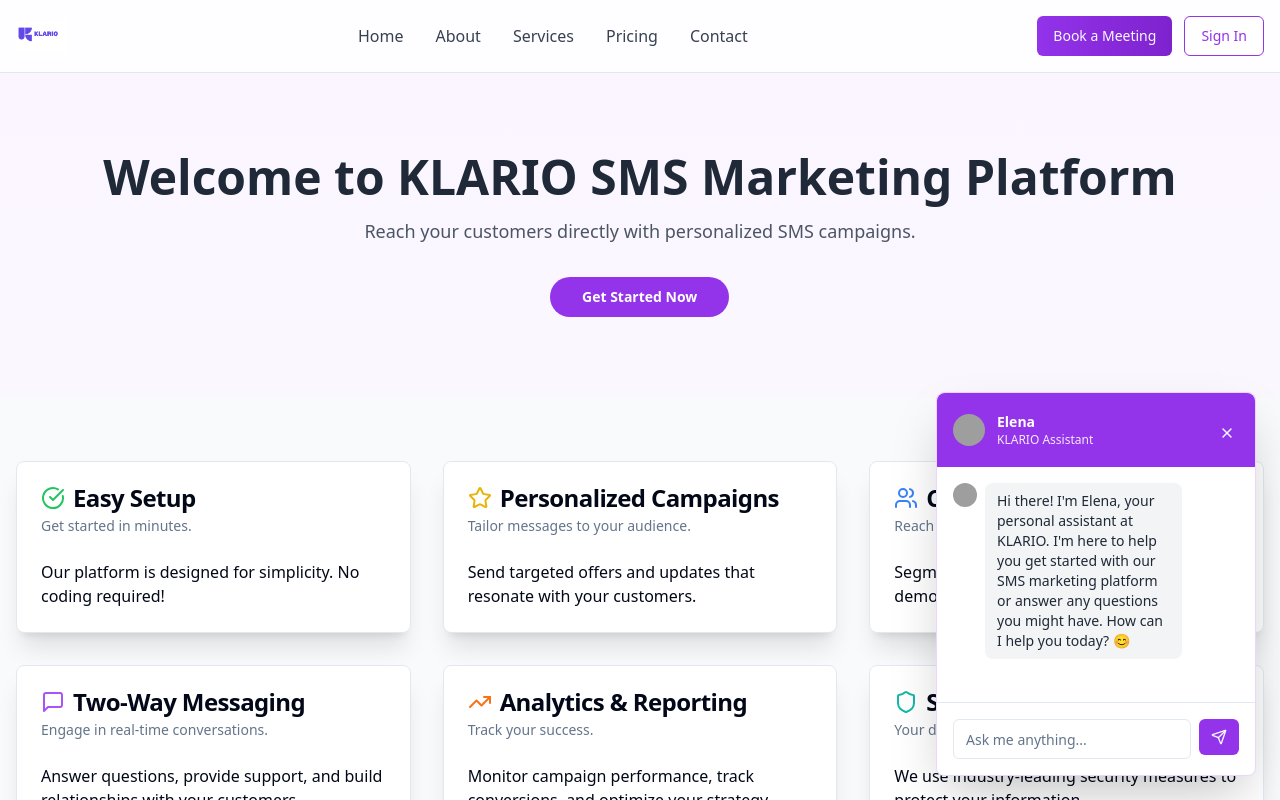
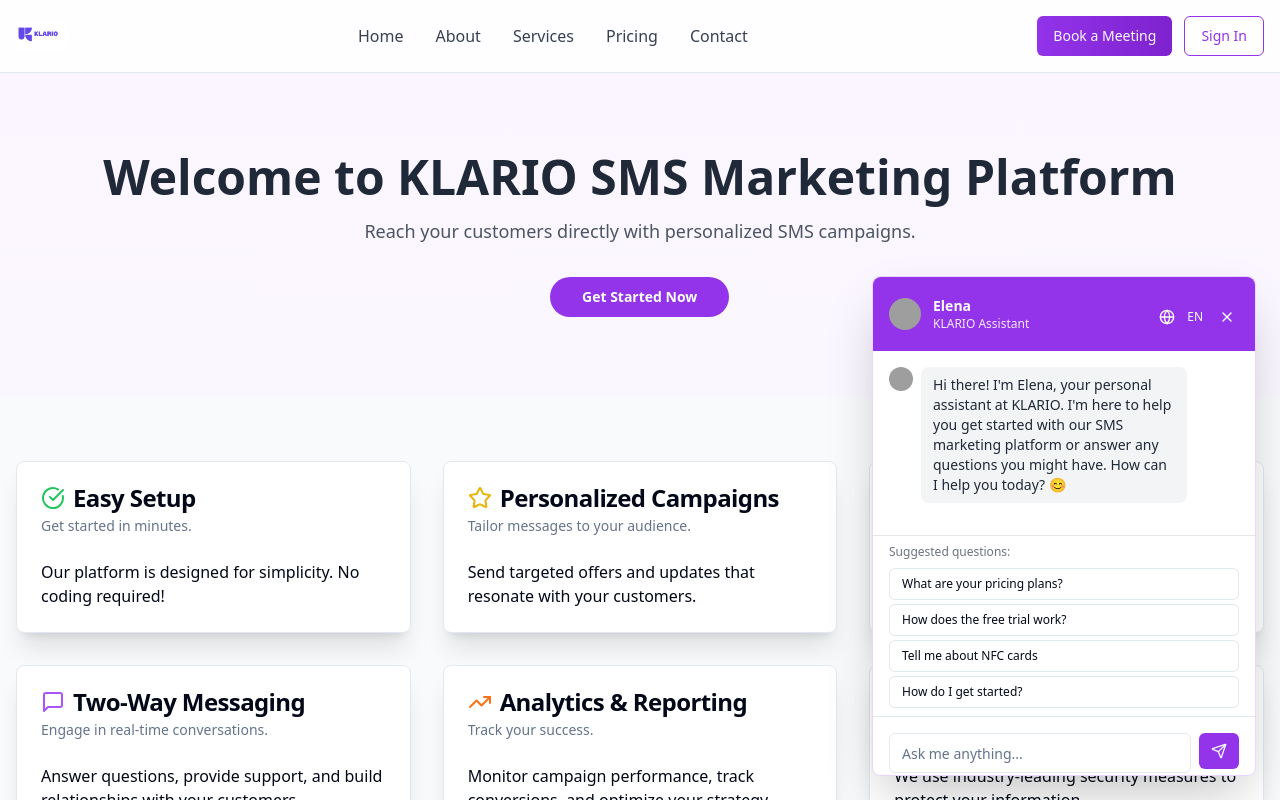
Before and after one commit to omdaintech/klario-tech, a React (Vite) app: page / in a window 1280 px wide. Both pictures are taken after a click on the button 1224 px from the left and 728 px from the top of the page. Shown: the top 800 px of the page. Built offline with nearby package versions, Linux system fonts and the light colour scheme; grey boxes are pictures that could not be loaded.

Commit message:
Fix: Enhance AI chatbot Elena
- Added Elena's picture, enabled English and Swedish support, adjusted chatbot positioning, ensured all chats are visible, and added suggested questions.

```diff
--- a/src/components/AIChatbot.tsx
+++ b/src/components/AIChatbot.tsx
@@ -4,7 +4,7 @@ import { Button } from "@/components/ui/button";
 import { Card, CardContent, CardHeader } from "@/components/ui/card";
 import { Input } from "@/components/ui/input";
 import { Avatar, AvatarFallback, AvatarImage } from "@/components/ui/avatar";
-import { MessageCircle, X, Send } from "lucide-react";
+import { MessageCircle, X, Send, Globe } from "lucide-react";
 
 interface Message {
   id: string;
@@ -15,14 +15,8 @@ interface Message {
 
 const AIChatbot = () => {
   const [isOpen, setIsOpen] = useState(false);
-  const [messages, setMessages] = useState<Message[]>([
-    {
-      id: '1',
-      text: "Hi there! I'm Elena, your personal assistant at KLARIO. I'm here to help you get started with our SMS marketing platform or answer any questions you might have. How can I help you today? 😊",
-      sender: 'bot',
-      timestamp: new Date()
-    }
-  ]);
+  const [language, setLanguage] = useState<'en' | 'sv'>('en');
+  const [messages, setMessages] = useState<Message[]>([]);
   const [inputValue, setInputValue] = useState('');
   const [isTyping, setIsTyping] = useState(false);
   const messagesEndRef = useRef<HTMLDivElement>(null);
@@ -35,7 +29,22 @@ const AIChatbot = () => {
     scrollToBottom();
   }, [messages]);
 
-  const faqResponses: { [key: string]: string } = {
+  // Initialize with welcome message based on language
+  useEffect(() => {
+    const welcomeMessage = language === 'sv'
+      ? "Hej! Jag är Elena, din personliga assistent på KLARIO. Jag är här för att hjälpa dig komma igång med vår SMS-marknadsföringsplattform eller svara på frågor du kan ha. Hur kan jag hjälpa dig idag? 😊"
+      : "Hi there! I'm Elena, your personal assistant at KLARIO. I'm here to help you get started with our SMS marketing platform or answer any questions you might have. How can I help you today? 😊";
+
+    setMessages([{
+      id: '1',
+      text: welcomeMessage,
+      sender: 'bot',
+      timestamp: new Date()
+    }]);
+  }, [language]);
+
+  const faqResponses = {
+    en: {
       pricing: "Great question! We offer three plans: Starter at 399 SEK/month (up to 100 SMS/month), Professional at 799 SEK/month (up to 500 SMS/month), and Enterprise with custom pricing. All plans come with a 1-month free trial and yearly agreements. Would you like me to help you choose the right plan?",
       trial: "Absolutely! We offer a 1-month FREE trial for all our plans. You can cancel anytime with 3 months advance notice. Would you like me to help you get started with your free trial?",
       nfc: "Our NFC cards are a game-changer! They allow customers to instantly opt-in to your SMS campaigns just by tapping their phone. Starter plan includes 1 NFC card, Professional includes 5 cards, and Enterprise gets custom NFC cards. Pretty cool, right?",
@@ -45,43 +54,75 @@ const AIChatbot = () => {
       cancel: "No worries at all! You can cancel your subscription anytime with 3 months advance notice. We believe in transparency and no hidden fees. Is there something specific you're concerned about?",
       analytics: "Our analytics help you track SMS performance, customer engagement, and campaign success. Basic analytics come with the Starter plan, while Professional and Enterprise plans include advanced analytics with deeper insights.",
       integration: "Yes! Our Enterprise plan includes custom integrations with your existing systems. We can connect with CRMs, e-commerce platforms, and other business tools. What systems are you looking to integrate with?"
+    },
+    sv: {
+      pricing: "Bra fråga! Vi erbjuder tre planer: Starter för 399 SEK/månad (upp till 100 SMS/månad), Professional för 799 SEK/månad (upp till 500 SMS/månad), och Enterprise med anpassad prissättning. Alla planer kommer med 1 månads gratis provperiod och årsavtal. Vill du att jag hjälper dig välja rätt plan?",
+      trial: "Absolut! Vi erbjuder 1 månads GRATIS provperiod för alla våra planer. Du kan avbryta när som helst med 3 månaders förvarning. Vill du att jag hjälper dig komma igång med din gratis provperiod?",
+      nfc: "Våra NFC-kort är fantastiska! De låter kunder omedelbart anmäla sig till dina SMS-kampanjer bara genom att trycka sin telefon. Starter-planen inkluderar 1 NFC-kort, Professional inkluderar 5 kort, och Enterprise får anpassade NFC-kort. Ganska coolt, eller hur?",
+      sms: "Vår SMS-marknadsföringsplattform hjälper dig nå kunder direkt på deras telefoner med personliga meddelanden. Du kan skicka erbjudanden, uppdateringar och automatiserade kampanjer. Professional-planen inkluderar även AI-meddelandegenerering för att hjälpa dig skriva bättre SMS!",
+      support: "Jag är här för att hjälpa! För tekniska problem inkluderar vår Starter-plan e-postsupport, Professional får prioritetssupport, och Enterprise-kunder har dedikerad support. Vilken specifik fråga kan jag hjälpa dig med?",
+      signup: "Jag skulle gärna hjälpa dig komma igång! Först, låt mig fråga - vilken typ av företag har du och hur många kunder vill du vanligtvis nå per månad? Detta hjälper mig rekommendera den perfekta planen för dig.",
+      cancel: "Inga problem alls! Du kan avbryta din prenumeration när som helst med 3 månaders förvarning. Vi tror på transparens och inga dolda avgifter. Finns det något specifikt du är orolig för?",
+      analytics: "Vår analys hjälper dig spåra SMS-prestanda, kundengagemang och kampanjframgång. Grundläggande analys kommer med Starter-planen, medan Professional och Enterprise-planer inkluderar avancerad analys med djupare insikter.",
+      integration: "Ja! Vår Enterprise-plan inkluderar anpassade integrationer med dina befintliga system. Vi kan ansluta med CRM:er, e-handelsplattformar och andra affärsverktyg. Vilka system vill du integrera med?"
+    }
+  };
+
+  const suggestedQuestions = {
+    en: [
+      "What are your pricing plans?",
+      "How does the free trial work?",
+      "Tell me about NFC cards",
+      "How do I get started?"
+    ],
+    sv: [
+      "Vilka prisplaner har ni?",
+      "Hur fungerar gratisperioden?",
+      "Berätta om NFC-korten",
+      "Hur kommer jag igång?"
+    ]
   };
 
   const generateResponse = (userMessage: string): string => {
     const message = userMessage.toLowerCase();
+    const responses = faqResponses[language];
 
-    if (message.includes('price') || message.includes('cost') || message.includes('sek')) {
-      return faqResponses.pricing;
+    if (message.includes('price') || message.includes('cost') || message.includes('sek') || message.includes('pris') || message.includes('kostnad')) {
+      return responses.pricing;
     }
-    if (message.includes('trial') || message.includes('free')) {
-      return faqResponses.trial;
+    if (message.includes('trial') || message.includes('free') || message.includes('gratis') || message.includes('provperiod')) {
+      return responses.trial;
     }
-    if (message.includes('nfc') || message.includes('card')) {
-      return faqResponses.nfc;
+    if (message.includes('nfc') || message.includes('card') || message.includes('kort')) {
+      return responses.nfc;
     }
-    if (message.includes('sms') || message.includes('text') || message.includes('message')) {
-      return faqResponses.sms;
+    if (message.includes('sms') || message.includes('text') || message.includes('message') || message.includes('meddelande')) {
+      return responses.sms;
     }
-    if (message.includes('support') || message.includes('help')) {
-      return faqResponses.support;
+    if (message.includes('support') || message.includes('help') || message.includes('hjälp') || message.includes('stöd')) {
+      return responses.support;
     }
-    if (message.includes('sign up') || message.includes('signup') || message.includes('start') || message.includes('begin')) {
-      return faqResponses.signup;
+    if (message.includes('sign up') || message.includes('signup') || message.includes('start') || message.includes('begin') || message.includes('börja') || message.includes('igång')) {
+      return responses.signup;
     }
-    if (message.includes('cancel') || message.includes('quit') || message.includes('stop')) {
-      return faqResponses.cancel;
+    if (message.includes('cancel') || message.includes('quit') || message.includes('stop') || message.includes('avbryt') || message.includes('sluta')) {
+      return responses.cancel;
     }
-    if (message.includes('analytic') || message.includes('report') || message.includes('data')) {
-      return faqResponses.analytics;
+    if (message.includes('analytic') || message.includes('report') || message.includes('data') || message.includes('statistik')) {
+      return responses.analytics;
     }
-    if (message.includes('integrat') || message.includes('connect') || message.includes('api')) {
-      return faqResponses.integration;
+    if (message.includes('integrat') || message.includes('connect') || message.includes('api') || message.includes('anslut')) {
+      return responses.integration;
     }
-    if (message.includes('hello') || message.includes('hi') || message.includes('hey')) {
-      return "Hello! Nice to meet you! I'm Elena from KLARIO. I'm here to help you discover how our SMS marketing platform can grow your business. What would you like to know?";
+    if (message.includes('hello') || message.includes('hi') || message.includes('hey') || message.includes('hej') || message.includes('hallå')) {
+      return language === 'sv'
+        ? "Hej! Trevligt att träffa dig! Jag är Elena från KLARIO. Jag är här för att hjälpa dig upptäcka hur vår SMS-marknadsföringsplattform kan få ditt företag att växa. Vad skulle du vilja veta?"
+        : "Hello! Nice to meet you! I'm Elena from KLARIO. I'm here to help you discover how our SMS marketing platform can grow your business. What would you like to know?";
     }
 
-    return "That's a great question! I'd be happy to help you with that. For more specific information, I can connect you with our team, or feel free to ask me about our pricing, features, free trial, or how to get started. What interests you most?";
+    return language === 'sv'
+      ? "Det är en bra fråga! Jag hjälper gärna dig med det. För mer specifik information kan jag koppla dig till vårt team, eller ställ gärna frågor om vår prissättning, funktioner, gratis provperiod eller hur du kommer igång. Vad intresserar dig mest?"
+      : "That's a great question! I'd be happy to help you with that. For more specific information, I can connect you with our team, or feel free to ask me about our pricing, features, free trial, or how to get started. What interests you most?";
   };
 
   const handleSendMessage = async () => {
@@ -112,6 +153,11 @@ const AIChatbot = () => {
     }, 1000 + Math.random() * 1000);
   };
 
+  const handleSuggestedQuestion = (question: string) => {
+    setInputValue(question);
+    handleSendMessage();
+  };
+
   const handleKeyPress = (e: React.KeyboardEvent) => {
     if (e.key === 'Enter') {
       handleSendMessage();
@@ -135,12 +181,12 @@ const AIChatbot = () => {
   }
 
   return (
-    <div className="fixed bottom-6 right-6 z-50 w-80 h-96">
+    <div className="fixed bottom-6 right-6 z-50 w-96 h-[500px]">
       <Card className="w-full h-full flex flex-col shadow-2xl border-purple-200">
         <CardHeader className="bg-purple-600 text-white p-4 rounded-t-lg flex flex-row items-center justify-between">
           <div className="flex items-center space-x-3">
             <Avatar className="w-8 h-8">
-              <AvatarImage src="/api/placeholder/32/32" alt="Elena" />
+              <AvatarImage src="https://images.unsplash.com/photo-1649972904349-6e44c42644a7?w=32&h=32&fit=crop&crop=face" alt="Elena" />
               <AvatarFallback className="bg-purple-500 text-white">E</AvatarFallback>
             </Avatar>
             <div>
@@ -148,6 +194,17 @@ const AIChatbot = () => {
               <p className="text-xs opacity-90">KLARIO Assistant</p>
             </div>
           </div>
+          <div className="flex items-center space-x-2">
+            <Button
+              variant="ghost"
+              size="sm"
+              onClick={() => setLanguage(language === 'en' ? 'sv' : 'en')}
+              className="text-white hover:bg-purple-700 p-1"
+              title={language === 'en' ? 'Switch to Swedish' : 'Växla till engelska'}
+            >
+              <Globe className="w-4 h-4" />
+              <span className="ml-1 text-xs">{language.toUpperCase()}</span>
+            </Button>
             <Button
               variant="ghost"
               size="sm"
@@ -156,24 +213,25 @@ const AIChatbot = () => {
             >
               <X className="w-4 h-4" />
             </Button>
+          </div>
         </CardHeader>
 
         <CardContent className="flex-1 flex flex-col p-0">
-          <div className="flex-1 overflow-y-auto p-4 space-y-4">
+          <div className="flex-1 overflow-y-auto p-4 space-y-4 max-h-80">
             {messages.map((message) => (
               <div
                 key={message.id}
                 className={`flex ${message.sender === 'user' ? 'justify-end' : 'justify-start'}`}
               >
-                <div className="flex items-start space-x-2 max-w-[80%]">
+                <div className="flex items-start space-x-2 max-w-[85%]">
                   {message.sender === 'bot' && (
-                    <Avatar className="w-6 h-6">
-                      <AvatarImage src="/api/placeholder/24/24" alt="Elena" />
+                    <Avatar className="w-6 h-6 flex-shrink-0">
+                      <AvatarImage src="https://images.unsplash.com/photo-1649972904349-6e44c42644a7?w=24&h=24&fit=crop&crop=face" alt="Elena" />
                       <AvatarFallback className="bg-purple-500 text-white text-xs">E</AvatarFallback>
                     </Avatar>
                   )}
                   <div
-                    className={`rounded-lg px-3 py-2 text-sm ${
+                    className={`rounded-lg px-3 py-2 text-sm break-words ${
                       message.sender === 'user'
                         ? 'bg-purple-600 text-white'
                         : 'bg-gray-100 text-gray-800'
@@ -189,7 +247,7 @@ const AIChatbot = () => {
               <div className="flex justify-start">
                 <div className="flex items-start space-x-2">
                   <Avatar className="w-6 h-6">
-                    <AvatarImage src="/api/placeholder/24/24" alt="Elena" />
+                    <AvatarImage src="https://images.unsplash.com/photo-1649972904349-6e44c42644a7?w=24&h=24&fit=crop&crop=face" alt="Elena" />
                     <AvatarFallback className="bg-purple-500 text-white text-xs">E</AvatarFallback>
                   </Avatar>
                   <div className="bg-gray-100 rounded-lg px-3 py-2">
@@ -205,13 +263,35 @@ const AIChatbot = () => {
             <div ref={messagesEndRef} />
           </div>
 
+          {/* Suggested Questions */}
+          {messages.length <= 1 && (
+            <div className="px-4 py-2 border-t border-gray-200">
+              <div className="text-xs text-gray-500 mb-2">
+                {language === 'sv' ? 'Föreslagna frågor:' : 'Suggested questions:'}
+              </div>
+              <div className="grid grid-cols-1 gap-1">
+                {suggestedQuestions[language].map((question, index) => (
+                  <Button
+                    key={index}
+                    variant="outline"
+                    size="sm"
+                    className="text-xs h-8 justify-start"
+                    onClick={() => handleSuggestedQuestion(question)}
+                  >
+                    {question}
+                  </Button>
+                ))}
+              </div>
+            </div>
+          )}
+
           <div className="border-t p-4">
             <div className="flex space-x-2">
               <Input
                 value={inputValue}
                 onChange={(e) => setInputValue(e.target.value)}
                 onKeyPress={handleKeyPress}
-                placeholder="Ask me anything..."
+                placeholder={language === 'sv' ? 'Fråga mig vad som helst...' : 'Ask me anything...'}
                 className="flex-1"
               />
               <Button onClick={handleSendMessage} size="sm" className="bg-purple-600 hover:bg-purple-700">
```
Lines whose indentation alone changed are shown as unchanged.
